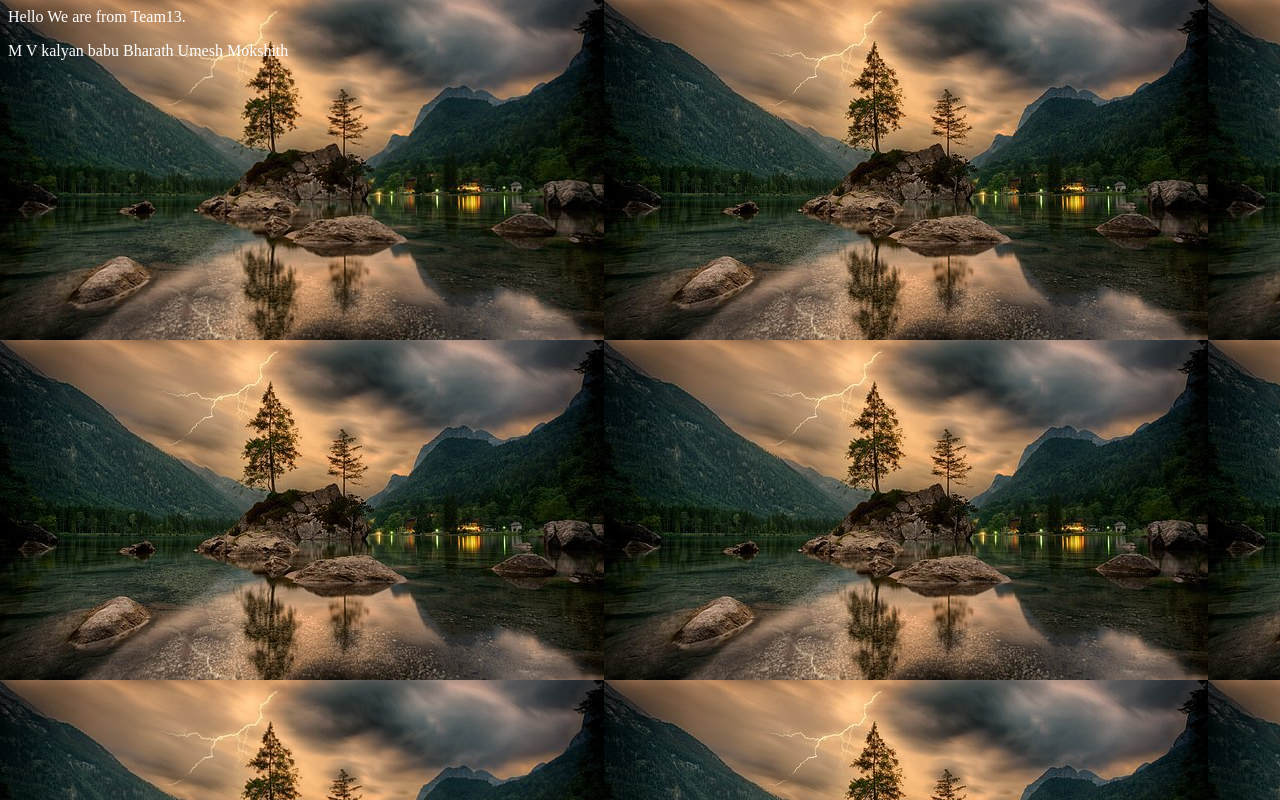
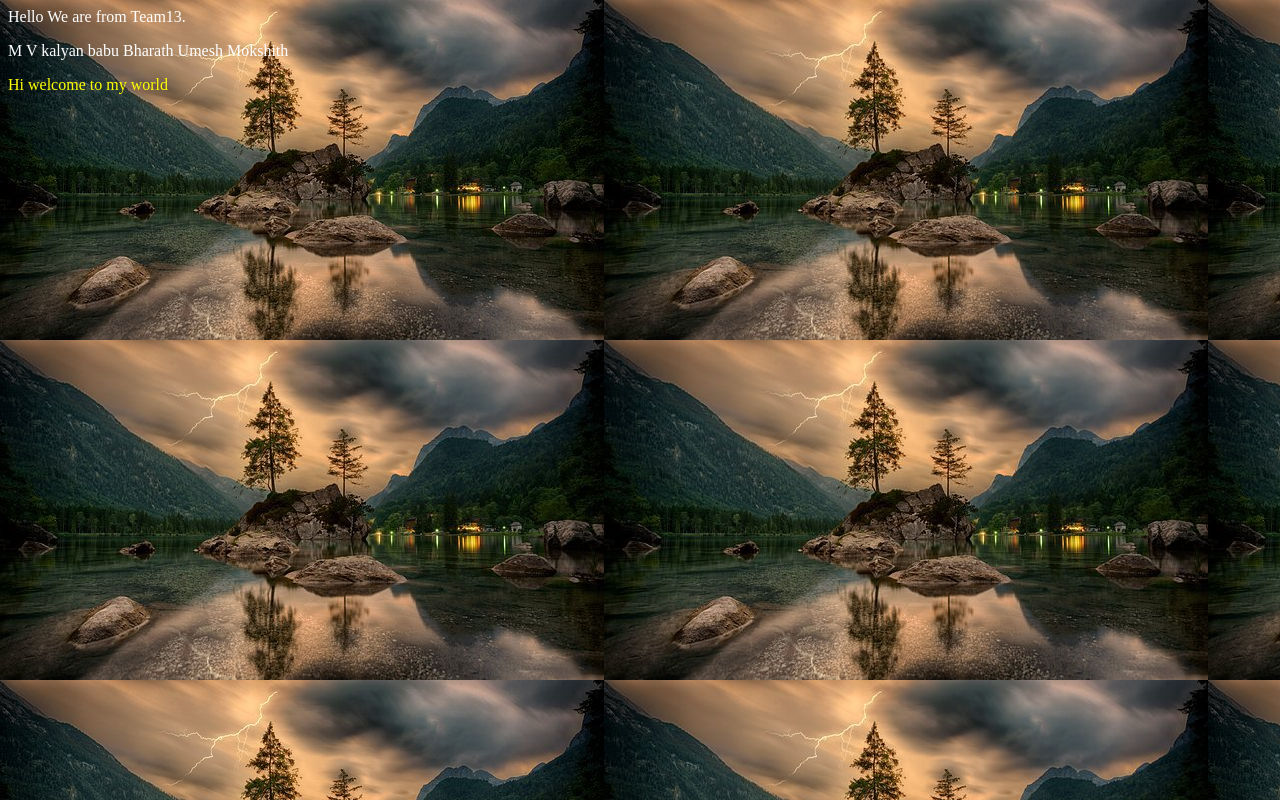
Before and after one commit to venkatakalyan24/web-app-test, a plain HTML site: page devopsIQ/index.html in a window 1280 px wide. Drawn offline with Linux system fonts and the light colour scheme.

Commit message:
new commit

```diff
--- a/devopsIQ/index.html
+++ b/devopsIQ/index.html
@@ -3,5 +3,6 @@
 <body background="images/2.jpg">
 <p style="color:white">Hello We are from Team13. </p>
 <p style="color:white">M V kalyan babu Bharath Umesh Mokshith </p>
+<p style="color:yellow"> Hi welcome to my world </p>
 </body>
 </html>
```
